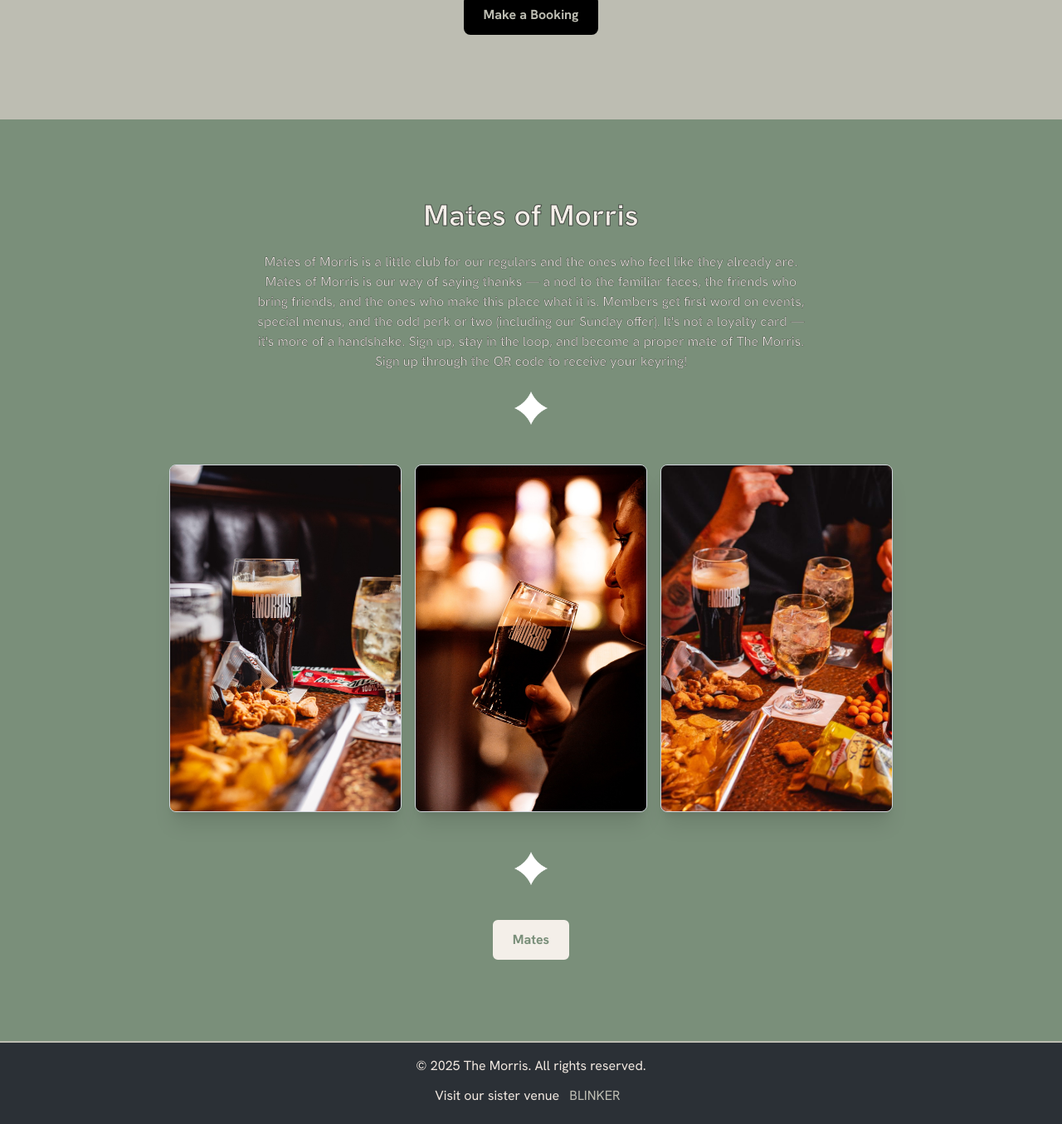
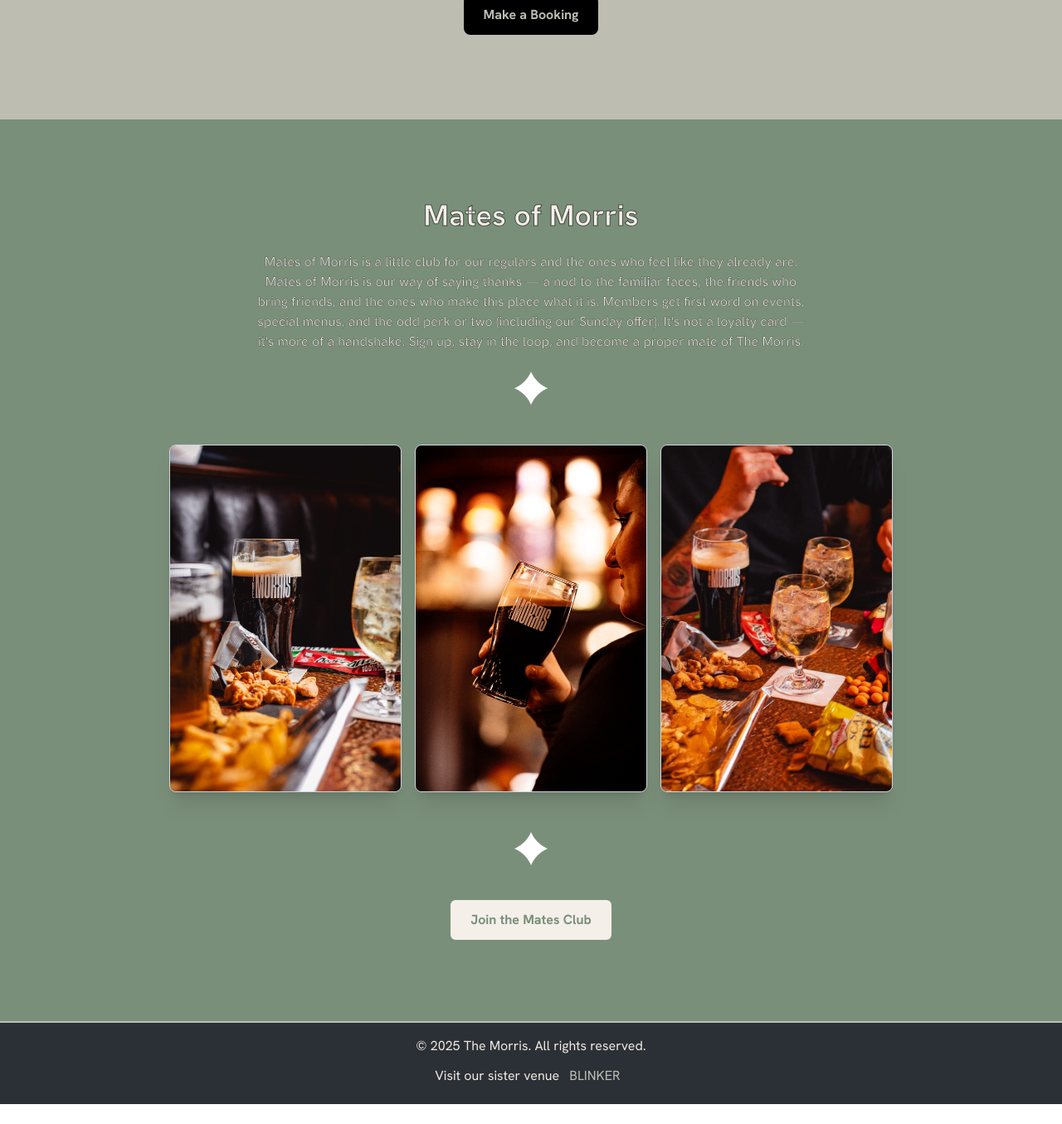
Before and after one commit to jimbobding/the-morris, a Next.js app: page / in a window 1280 px wide. Shown: the part 5480-6835 px from the top of the page at 83% size. After the commit the page ends 6811 px from the top, so only its background shows below. Built offline with nearby package versions, Linux system fonts and the light colour scheme.

Commit message:
added a mates submission

```diff
--- a/src/components/MatesMorris.tsx
+++ b/src/components/MatesMorris.tsx
@@ -1,13 +1,51 @@
-import React from "react";
+"use client";
+
+import React, { useState } from "react";
 import Image from "next/image";
 import Link from "next/link";
 import { MATES } from "@/constants/imagePaths";
 
 export default function MatesMorris() {
+  const [isOpen, setIsOpen] = useState(false);
+  const [status, setStatus] = useState<
+    null | "IDLE" | "SENDING" | "SUCCESS" | "ERROR"
+  >("IDLE");
+
+  const handleSubmit = async (e: React.FormEvent<HTMLFormElement>) => {
+    e.preventDefault();
+    setStatus("SENDING");
+
+    const form = e.currentTarget;
+    const data = new FormData(form);
+
+    try {
+      const res = await fetch("https://formspree.io/f/mldaenpy", {
+        method: "POST",
+        body: data,
+        headers: { Accept: "application/json" },
+      });
+
+      if (res.ok) {
+        setStatus("SUCCESS");
+        form.reset();
+
+        // Auto-close form after 2 seconds
+        setTimeout(() => {
+          setIsOpen(false);
+          setStatus("IDLE");
+        }, 2000);
+      } else {
+        setStatus("ERROR");
+      }
+    } catch {
+      setStatus("ERROR");
+    }
+  };
+
   return (
     <section
       className="min-h-screen flex flex-col justify-center items-center px-4 sm:px-6 py-24"
-      style={{ backgroundColor: " #7A8F7A", color: "#F4EFE9" }}
+      style={{ backgroundColor: "#7A8F7A", color: "#F4EFE9" }}
     >
       <h2
         className="text-4xl font-bold mb-6 text-center"
@@ -20,16 +58,13 @@
         className="text-center max-w-2xl mb-6"
         style={{ WebkitTextStroke: "0.5px rgba(0,0,0,0.5)" }}
       >
-        <p>
-          Mates of Morris is a little club for our regulars and the ones who
-          feel like they already are. Mates of Morris is our way of saying
-          thanks — a nod to the familiar faces, the friends who bring friends,
-          and the ones who make this place what it is. Members get first word on
-          events, special menus, and the odd perk or two (including our Sunday
-          offer). It&apos;s not a loyalty card — it&apos;s more of a handshake.
-          Sign up, stay in the loop, and become a proper mate of The Morris.
-          Sign up through the QR code to receive your keyring!
-        </p>
+        Mates of Morris is a little club for our regulars and the ones who feel
+        like they already are. Mates of Morris is our way of saying thanks — a
+        nod to the familiar faces, the friends who bring friends, and the ones
+        who make this place what it is. Members get first word on events,
+        special menus, and the odd perk or two (including our Sunday offer).
+        It&apos;s not a loyalty card — it&apos;s more of a handshake. Sign up,
+        stay in the loop, and become a proper mate of The Morris.
       </p>
 
       <div className="mb-12">
@@ -45,7 +80,7 @@
       <div className="flex flex-wrap justify-center gap-4 mb-12">
         <Image
           src={`${MATES}/pics/guineesScratchings.jpeg`}
-          alt="Loft 1"
+          alt="Scratchings and Guinness"
           width={280}
           height={100}
           className="rounded-lg border border-gray-300 shadow-xl transform transition duration-300 hover:scale-105 hover:shadow-2xl object-cover"
@@ -54,14 +89,14 @@
           src={`${MATES}/pics/guinessDrinking.jpeg`}
           width={280}
           height={100}
-          alt="Loft 2"
+          alt="Friends drinking Guinness"
           className="rounded-lg border border-gray-300 shadow-xl transform transition duration-300 hover:scale-105 hover:shadow-2xl object-cover"
         />
         <Image
           src={`${MATES}/pics/tableDrinks.jpeg`}
           width={280}
           height={100}
-          alt="Loft 3"
+          alt="Drinks on the table"
           className="rounded-lg border border-gray-300 shadow-xl transform transition duration-300 hover:scale-105 hover:shadow-2xl object-cover"
         />
       </div>
@@ -76,12 +111,67 @@
         />
       </div>
 
-      <Link
-        href="/menu"
+      <button
+        onClick={() => {
+          setIsOpen(!isOpen);
+          setStatus("IDLE");
+        }}
         className="mt-4 inline-block bg-[#F4EFE9] text-[#7A8F7A] font-semibold py-3 px-6 rounded-lg border-2 border-[#7A8F7A] transition-colors duration-300 hover:bg-[#7A8F7A] hover:text-[#F4EFE9]"
       >
-        Mates
-      </Link>
+        {isOpen ? "Close Form" : "Join the Mates Club"}
+      </button>
+
+      {isOpen && (
+        <div className="mt-10 w-full max-w-lg bg-[#7A8F7A] text-[#F4EFE9] p-6 rounded-lg shadow-lg border border-[#F4EFE9]">
+          <form
+            onSubmit={handleSubmit}
+            className="flex flex-col gap-4"
+            noValidate
+          >
+            <label className="flex flex-col">
+              Name
+              <input
+                name="name"
+                required
+                className="border border-[#F4EFE9] bg-transparent text-[#F4EFE9] p-2 rounded placeholder-[#F4EFE9]"
+                placeholder="Your name"
+              />
+            </label>
+
+            <label className="flex flex-col">
+              Phone Number
+              <input
+                name="phone"
+                type="tel"
+                required
+                className="border border-[#F4EFE9] bg-transparent text-[#F4EFE9] p-2 rounded placeholder-[#F4EFE9]"
+                placeholder="Your number"
+              />
+            </label>
+
+            <div className="flex items-center gap-3">
+              <button
+                type="submit"
+                disabled={status === "SENDING"}
+                className="bg-[#F4EFE9] text-[#7A8F7A] font-semibold py-2 px-4 rounded hover:bg-[#7A8F7A] hover:text-[#F4EFE9] border border-[#F4EFE9] transition disabled:opacity-50"
+              >
+                {status === "SENDING" ? "Sending..." : "Submit"}
+              </button>
+
+              {status === "SUCCESS" && (
+                <span className="text-[#F4EFE9] font-semibold">
+                  ✅ Sent — cheers mate!
+                </span>
+              )}
+              {status === "ERROR" && (
+                <span className="text-red-300 font-semibold">
+                  ❌ Error — please try again
+                </span>
+              )}
+            </div>
+          </form>
+        </div>
+      )}
     </section>
   );
 }
```
